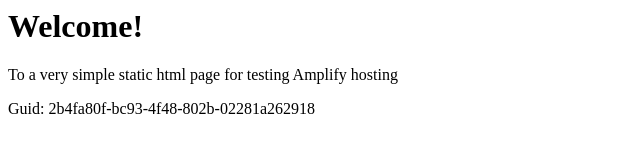
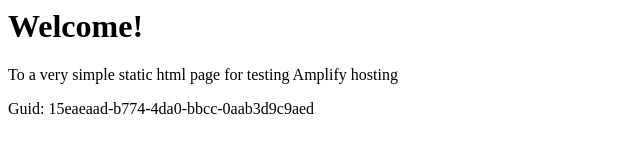
Before and after one commit to aws-aemilia-bah/Github-PR-Commit-Integration-Test-DoNotTouch-GitHubWebhookPushCanaryTest-v1-preprod-me-south-1, a website: page src/index.html in a window 1280 px wide. Shown: the full height of the page, 0-640 px from the left. Drawn offline with Linux system fonts and the light colour scheme.

Commit message:
commit from integ tests

```diff
--- a/src/index.html
+++ b/src/index.html
@@ -12,6 +12,6 @@
 <body>
     <h1>Welcome!</h1>
     <p>To a very simple static html page for testing Amplify hosting</p>
-    <p>Guid: 2b4fa80f-bc93-4f48-802b-02281a262918</p></body>
+    <p>Guid: 15eaeaad-b774-4da0-bbcc-0aab3d9c9aed</p></body>
 
 </html>
```
